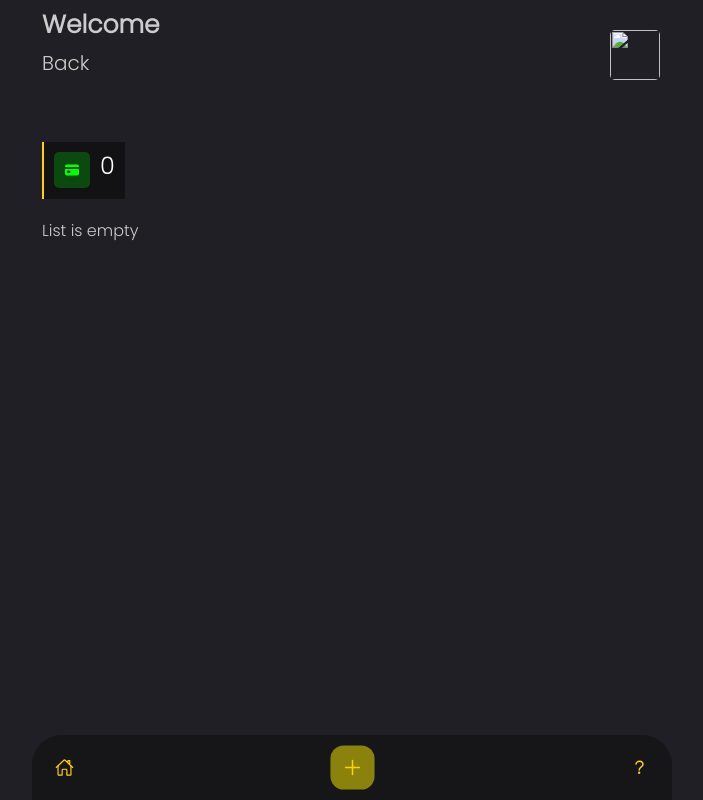
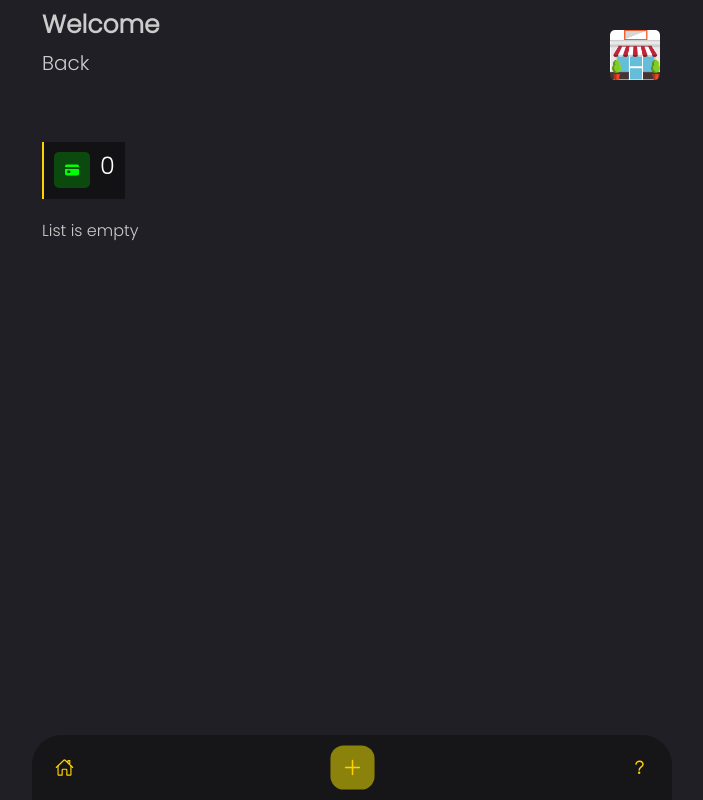
Before and after one commit to Benrobo/Shopping-App, a website: page index.html in a window 1280 px wide. Shown: the whole page, without its empty margins (288-991 px from the left). Drawn offline with nearby package versions, Linux system fonts and the light colour scheme.

Commit message:
updated manifest.json

```diff
--- a/index.html
+++ b/index.html
@@ -21,7 +21,7 @@
           <p>Back</p>
         </div>
         <div class="right">
-          <img src="./assets//images/icon-384.png" alt="" class="img-fluid" />
+          <img src="./assets/images/icon-384.png" alt="" class="img-fluid" />
         </div>
       </div>
       <!-- <div class="shoping-categories">
```
